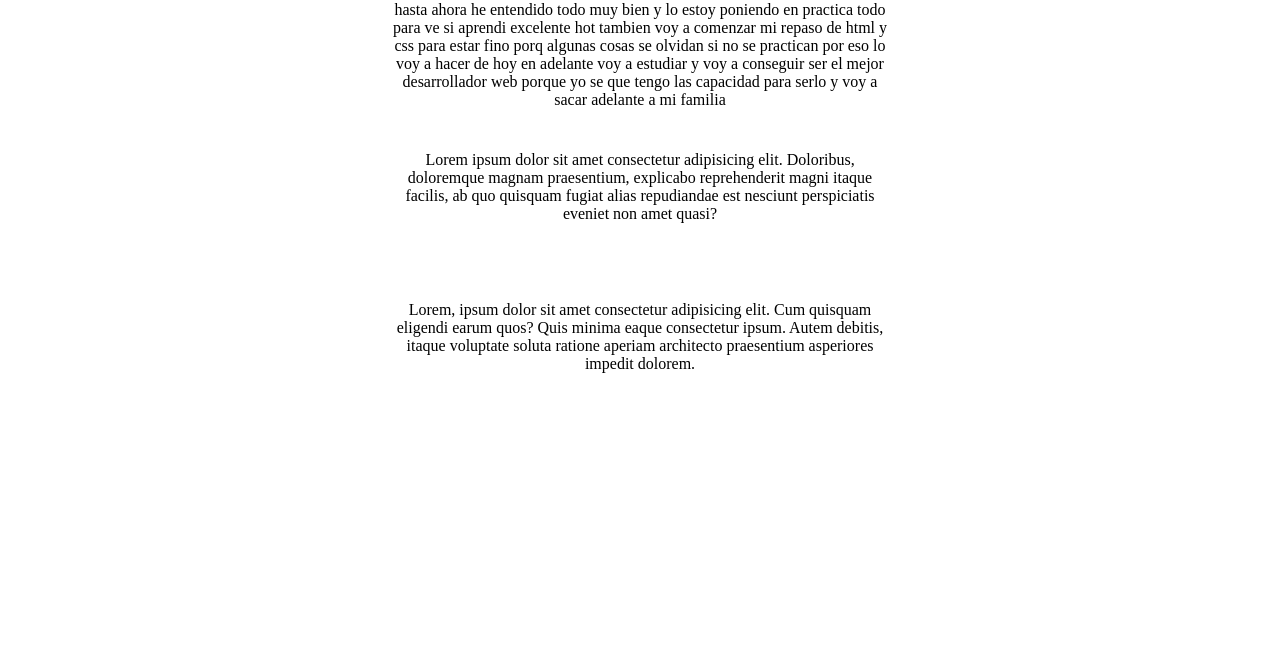
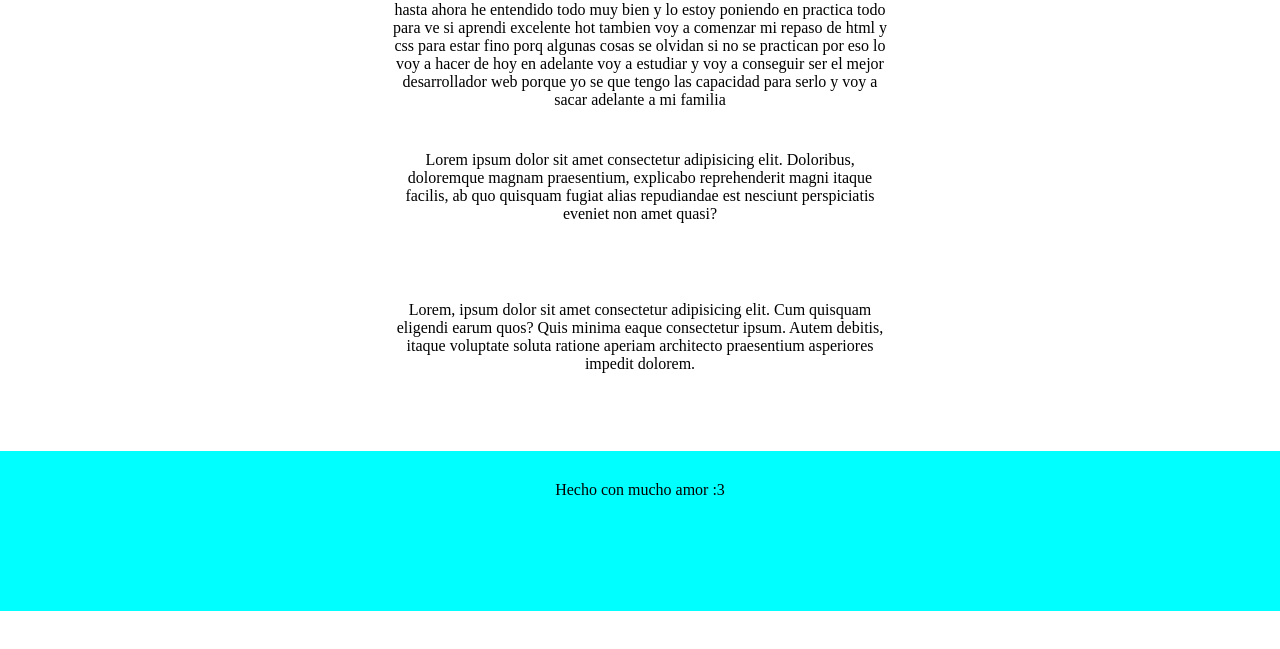
Before and after one commit to keviinbarrios/Prueba-Jueves, a plain HTML site: page index.html in a window 1280 px wide. Shown: the part 79-728 px from the top of the page. Drawn offline with Linux system fonts and the light colour scheme.

Commit message:
terminando footer

```diff
--- a/css/style.css
+++ b/css/style.css
@@ -11,3 +11,11 @@ p{
     height: 150px;
     text-align: center;
 }
+footer{
+    background-color: aqua;
+    padding: 30px;
+    text-align: center;
+    height: 100px;
+
+
+}
--- a/index.html
+++ b/index.html
@@ -26,6 +26,9 @@
         consectetur ipsum. Autem debitis, itaque voluptate soluta ratione aperiam architecto praesentium asperiores
         impedit dolorem.
     </p>
+    <footer>
+        <p class="foo">Hecho con mucho amor :3</p>
+    </footer>
 
 </body>
 
```
